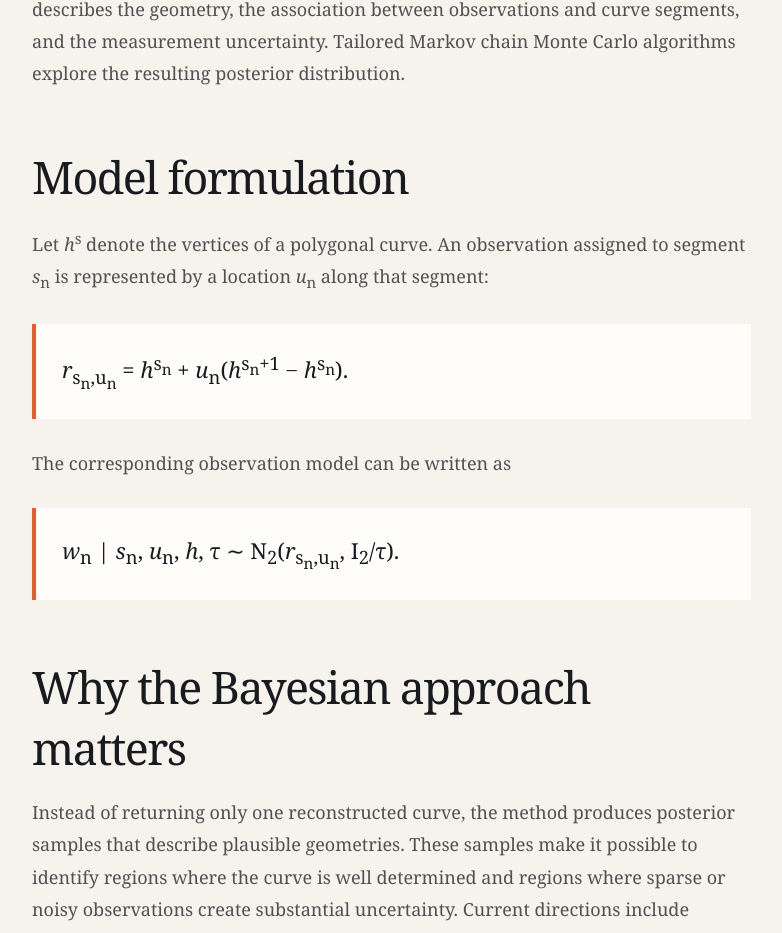
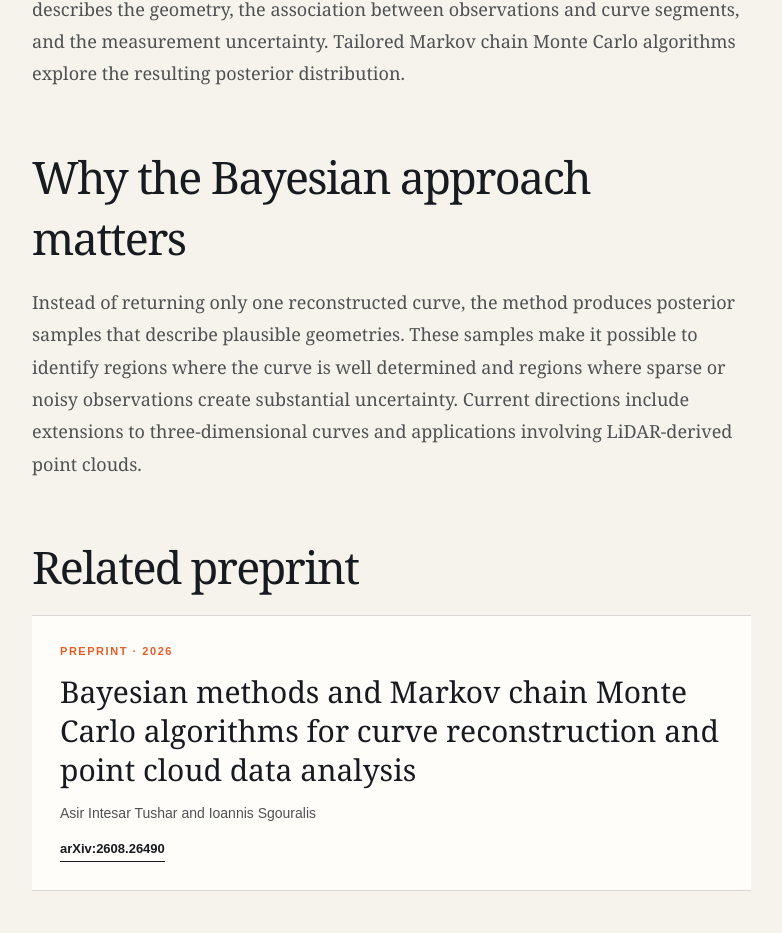
Before and after one commit to AsirTushar/AsirTushar.github.io, a Next.js app: page /research/point-cloud in a window 1280 px wide. Shown: the part 1150-2083 px from the top of the page, without its empty margins (18-800 px from the left). Built offline with nearby package versions, Linux system fonts and the light colour scheme.

Commit message:
Update page.tsx

```diff
--- a/app/research/point-cloud/page.tsx
+++ b/app/research/point-cloud/page.tsx
@@ -29,19 +29,7 @@ export default function PointCloudProject() {
         Tailored Markov chain Monte Carlo algorithms explore the resulting
         posterior distribution.
       </p>
-      <h2>Model formulation</h2>
-      <p>
-        Let <em>h</em><sup>s</sup> denote the vertices of a polygonal curve. An
-        observation assigned to segment <em>s</em><sub>n</sub> is represented by
-        a location <em>u</em><sub>n</sub> along that segment:
-      </p>
-      <div className="equation-block" aria-label="Curve point r sub s n u n equals h superscript s n plus u n times h superscript s n plus one minus h superscript s n">
-        <em>r</em><sub>s<sub>n</sub>,u<sub>n</sub></sub> = <em>h</em><sup>s<sub>n</sub></sup> + <em>u</em><sub>n</sub>(<em>h</em><sup>s<sub>n</sub>+1</sup> − <em>h</em><sup>s<sub>n</sub></sup>).
-      </div>
-      <p>The corresponding observation model can be written as</p>
-      <div className="equation-block" aria-label="w n conditional on s n u n h and tau follows a two dimensional normal distribution">
-        <em>w</em><sub>n</sub> | <em>s</em><sub>n</sub>, <em>u</em><sub>n</sub>, <em>h</em>, τ ∼ N<sub>2</sub>(<em>r</em><sub>s<sub>n</sub>,u<sub>n</sub></sub>, I<sub>2</sub>/τ).
-      </div>
+
       <h2>Why the Bayesian approach matters</h2>
       <p>
         Instead of returning only one reconstructed curve, the method produces
```
